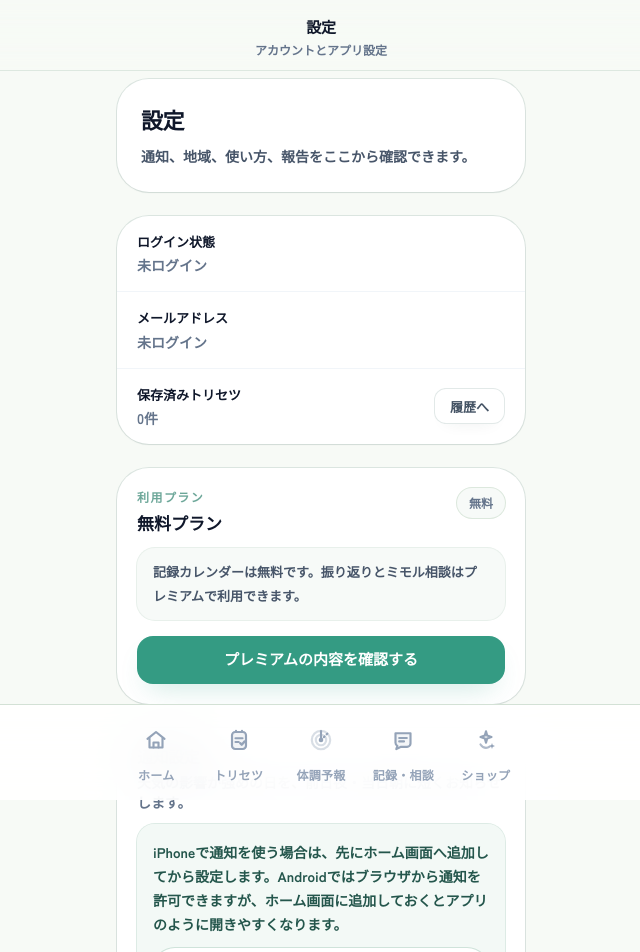
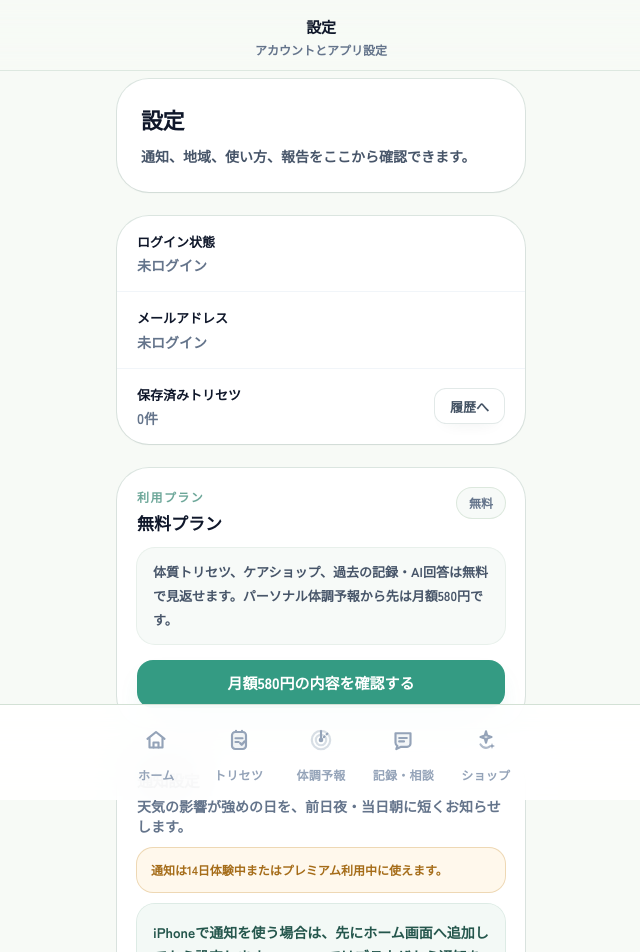
Before and after one commit to totonoucare/totonoucare-webapp, a Next.js app: page /settings in a window 1280 px wide. Shown: the top 952 px of the page, without its empty margins (319-959 px from the left). Built offline with nearby package versions, Linux system fonts and the light colour scheme; no server answers.

Commit message:
Add files via upload

```diff
--- a/app/settings/page.js
+++ b/app/settings/page.js
@@ -444,6 +444,8 @@ export default function SettingsPage() {
   }, [location]);
   const premiumActive = Boolean(billingStatus?.isPremium || billingStatus?.access?.entitled);
   const betaActive = Boolean(billingStatus?.access?.beta_enabled);
+  const trialActive = Boolean(billingStatus?.access?.trial_enabled && !premiumActive && !betaActive);
+  const notificationsAvailable = Boolean(billingStatus?.access?.notifications_enabled);
   const stripeTestMode = billingStatus?.stripe_mode === "test";
 
   return (
@@ -500,7 +502,9 @@ export default function SettingsPage() {
                 : premiumActive
                   ? "プレミアム利用中"
                   : betaActive
-                    ? "AI先行体験中"
+                    ? "全機能無料公開中"
+                    : trialActive
+                      ? "14日間体験中"
                     : "無料プラン"}
             </div>
           </div>
@@ -510,18 +514,22 @@ export default function SettingsPage() {
               ? "bg-[#EAF7F1] text-[#2F816E] ring-[#CFE7DE]"
               : betaActive
                 ? "bg-[#FFF8EC] text-[#A56C18] ring-[#EED8B4]"
+                : trialActive
+                  ? "bg-[#FFF8EC] text-[#A56C18] ring-[#EED8B4]"
                 : "bg-[#F7FAF8] text-slate-500 ring-[#DCE8DD]",
           ].join(" ")}>
-            {premiumActive ? "契約中" : betaActive ? "無料公開中" : "無料"}
+            {premiumActive ? "契約中" : betaActive ? "無料公開中" : trialActive ? `残り${billingStatus?.access?.trial_days_remaining || 0}日` : "無料"}
           </span>
         </div>
 
         <div className="mt-3 rounded-[18px] bg-[#F7FAF8] px-4 py-3 text-[13px] font-bold leading-6 text-slate-600 ring-1 ring-[#E8F0EB]">
           {premiumActive
-            ? "振り返りとミモル相談を利用できます。記録カレンダーは契約状態にかかわらず無料です。"
+            ? "パーソナル体調予報、対策ケア、記録、通知、AI振り返り、ミモル相談を利用できます。"
             : betaActive
-              ? "2026年9月30日まで、振り返りとミモル相談を無料で体験できます。10月1日以降も記録カレンダーは無料です。"
-              : "記録カレンダーは無料です。振り返りとミモル相談はプレミアムで利用できます。"}
+              ? "2026年9月30日まで全機能を無料公開中です。9月中の登録者は、10月1日からさらに14日間体験できます。"
+              : trialActive
+                ? `パーソナル体調予報からミモル相談まで、全機能をあと${billingStatus?.access?.trial_days_remaining || 0}日体験できます。カード登録は不要です。`
+                : "体質トリセツ、ケアショップ、過去の記録・AI回答は無料で見返せます。パーソナル体調予報から先は月額580円です。"}
         </div>
 
         {billingError ? (
@@ -560,13 +568,13 @@ export default function SettingsPage() {
             </CheckoutButton>
           </div>
         ) : null}
-        {!premiumActive && !betaActive ? (
+        {!premiumActive && !betaActive && !trialActive ? (
           <CheckoutButton
             returnPath="/settings"
             className="mt-4 w-full"
             onAlreadySubscribed={handleAlreadySubscribed}
           >
-            プレミアムの内容を確認する
+            月額580円の内容を確認する
           </CheckoutButton>
         ) : null}
       </Module>
@@ -577,6 +585,9 @@ export default function SettingsPage() {
           <div className="mt-1 text-[14px] font-bold leading-5 text-slate-500">
             天気の影響が強めの日を、前日夜・当日朝に短くお知らせします。
           </div>
+          {!loading && !notificationsAvailable ? (
+            <div className="mt-3 rounded-[16px] bg-[#FFF8EC] px-3.5 py-3 text-[12px] font-bold leading-5 text-[#A56C18] ring-1 ring-[#EED8B4]">通知は14日体験中またはプレミアム利用中に使えます。</div>
+          ) : null}
           <div className="mt-3 rounded-[18px] bg-[#EAF5EF]/55 p-4 text-[14px] font-bold leading-6 text-[#24564C] ring-1 ring-[#CFE3DA]/70">
             iPhoneで通知を使う場合は、先にホーム画面へ追加してから設定します。Androidではブラウザから通知を許可できますが、ホーム画面に追加しておくとアプリのように開きやすくなります。
             <button
@@ -592,14 +603,14 @@ export default function SettingsPage() {
           label="通知を受け取る"
           description={notificationEnabled ? "オン：影響が強めの日だけ通知します" : "オフ：通知は送信されません"}
           checked={notificationEnabled}
-          disabled={!user || savingNotifications || loading}
+          disabled={!user || savingNotifications || loading || !notificationsAvailable}
           onChange={handleToggleNotifications}
         />
         <ToggleRow
           label="前日夜の通知"
           description="明日に備えたい日の先回り通知"
           checked={notificationSettings?.night_enabled ?? true}
-          disabled={!user || savingNotifications || !notificationEnabled}
+          disabled={!user || savingNotifications || !notificationEnabled || !notificationsAvailable}
           onChange={(value) => saveNotificationSettings({
             enabled: notificationEnabled,
             night_enabled: value,
@@ -611,7 +622,7 @@ export default function SettingsPage() {
           label="当日朝の通知"
           description="今日の注意点を朝に確認"
           checked={notificationSettings?.morning_enabled ?? true}
-          disabled={!user || savingNotifications || !notificationEnabled}
+          disabled={!user || savingNotifications || !notificationEnabled || !notificationsAvailable}
           onChange={(value) => saveNotificationSettings({
             enabled: notificationEnabled,
             night_enabled: notificationSettings?.night_enabled ?? true,
```
